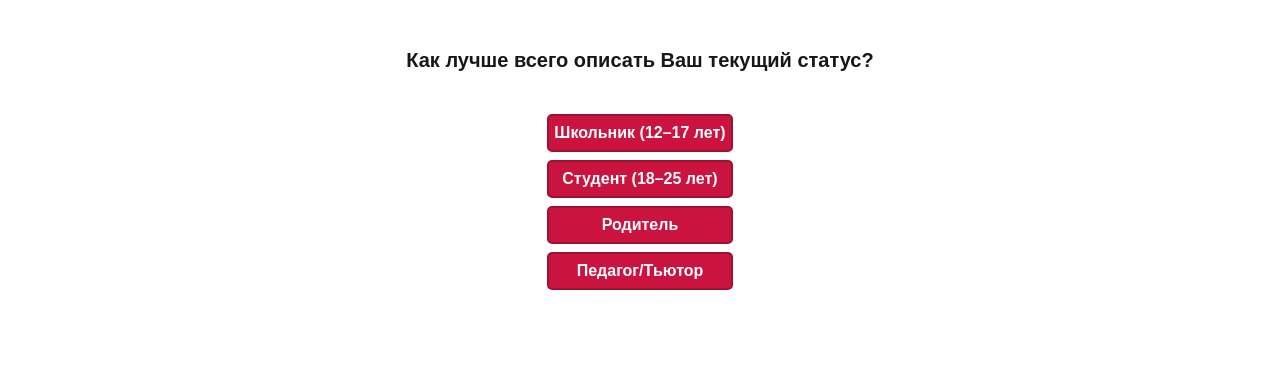
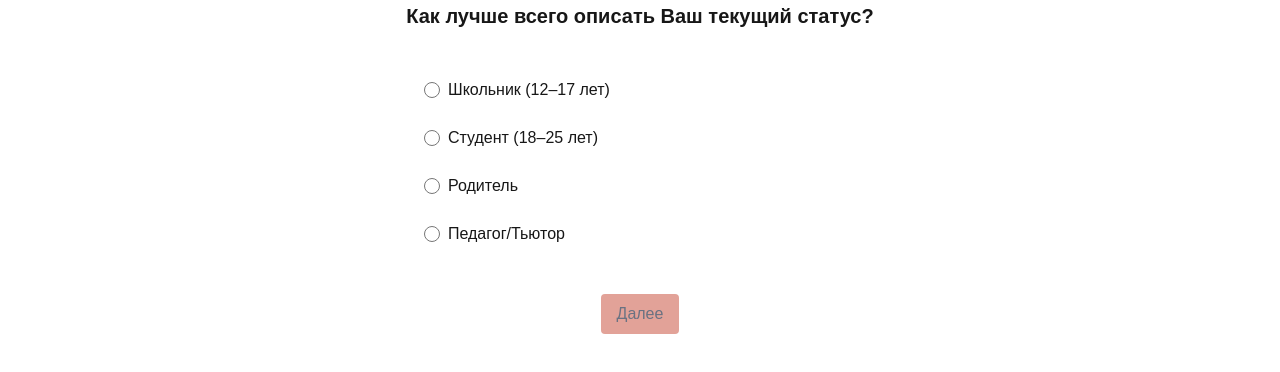
Before and after one commit to shevro-ubrr/front, a Next.js app: page /onbord in a window 1280 px wide. Shown: the part 322-694 px from the top of the page. Built offline with nearby package versions, Linux system fonts and the light colour scheme; no server answers.

Commit message:
update onboard

```diff
--- a/app/onbord/page.tsx
+++ b/app/onbord/page.tsx
@@ -28,18 +28,29 @@ const questions = [
 
 
 export default function OnboardingPage() {
-
     const [question, setQuestion] = useState<IQuestion>();
     const [step, setStep] = useState(0);
     const [questionResult, setQuestionResult] = useState<string[]>([]);
+    const [selectedAnswer, setSelectedAnswer] = useState<string | null>(null);
 
     const addQuestionResult = (answer: string) => {
         setQuestionResult(before => [...before, answer]);
+        setSelectedAnswer(null); // Reset selection for next question
         if (step + 1 == questions.length) {
             onSubmit();
             return;
         }
         setStep(step => step + 1);
+    }
+
+    const goToPreviousQuestion = () => {
+        if (step > 0) {
+            setStep(step => step - 1);
+            // Keep the previous answer selected when going back
+            setSelectedAnswer(questionResult[step - 1]);
+            // Remove the last answer when going back
+            setQuestionResult(before => before.slice(0, -1));
+        }
     }
 
     const onSubmit = () => {
@@ -56,6 +67,12 @@ export default function OnboardingPage() {
 
     useEffect(() => {
         setQuestion(questions[step]);
+        // Reset selected answer when question changes
+        if (step < questionResult.length) {
+            setSelectedAnswer(questionResult[step]);
+        } else {
+            setSelectedAnswer(null);
+        }
     }, [step])
 
     useEffect(() => {
@@ -70,18 +87,48 @@ export default function OnboardingPage() {
     }
 
     return (
-        <main className="flex flex-col items-center  w-full h-full">
+        <main className="flex flex-col items-center w-full h-full">
             <Header/>
             <div className="px-8 w-full">
                 <ProgressBar steps={questions.length} currentStep={step}/>
             </div>
             <div className="flex flex-col items-center h-full gap-10 justify-center p-8">
                 <div className="text-center font-bold text-xl">{question.question_text}</div>
-                <div className={"flex flex-col gap-2"}>
+                <div className="flex flex-col gap-2 w-full max-w-md">
                     {question.variants.map(variant => (
-                        <button className={"task_button"} key={variant}
-                                onClick={() => addQuestionResult(variant)}>{variant}</button>
+                        <label key={variant}
+                               className="flex items-center gap-2 p-2 hover:bg-gray-100 rounded cursor-pointer">
+                            <input
+                                type="radio"
+                                name="question"
+                                value={variant}
+                                checked={selectedAnswer === variant}
+                                onChange={() => setSelectedAnswer(variant)}
+                                className="h-4 w-4"
+                            />
+                            <span>{variant}</span>
+                        </label>
                     ))}
+                </div>
+                <div className="flex gap-4 items-center">
+                    {step > 0 && (
+                        <button
+                            onClick={goToPreviousQuestion}
+                            className="p-2 text-gray-600 hover:text-gray-800"
+                        >
+                            <svg xmlns="http://www.w3.org/2000/svg" className="h-6 w-6" fill="none" viewBox="0 0 24 24"
+                                 stroke="currentColor">
+                                <path strokeLinecap="round" strokeLinejoin="round" strokeWidth={2} d="M15 19l-7-7 7-7"/>
+                            </svg>
+                        </button>
+                    )}
+                    <button
+                        className={`px-4 py-2 rounded ${selectedAnswer ? 'bg-[var(--main-red)] text-white' : 'bg-[#e2a298] text-gray-500 cursor-not-allowed'}`}
+                        disabled={!selectedAnswer}
+                        onClick={() => selectedAnswer && addQuestionResult(selectedAnswer)}
+                    >
+                        {step + 1 === questions.length ? 'Завершить' : 'Далее'}
+                    </button>
                 </div>
             </div>
         </main>
--- a/shared/ProgressBar.tsx
+++ b/shared/ProgressBar.tsx
@@ -16,7 +16,7 @@ const ProgressBar = ({ steps, currentStep }: ProgressBarProps) => {
                         <div
                             className={`flex items-center justify-center w-8 h-8 rounded-full ${
                                 index + 1 <= currentStep
-                                    ? "bg-blue-500 text-white"
+                                    ? "bg-[var(--main-red)] text-white"
                                     : "bg-gray-200 text-gray-600"
                             } font-semibold`}
                         >
@@ -26,7 +26,7 @@ const ProgressBar = ({ steps, currentStep }: ProgressBarProps) => {
                         {index < steps - 1 && (
                             <div
                                 className={`flex-1 h-1 mx-2 ${
-                                    index + 1 < currentStep ? "bg-blue-500" : "bg-gray-200"
+                                    index + 1 < currentStep ? "bg-[var(--main-red)]" : "bg-gray-200"
                                 }`}
                             ></div>
                         )}
```
